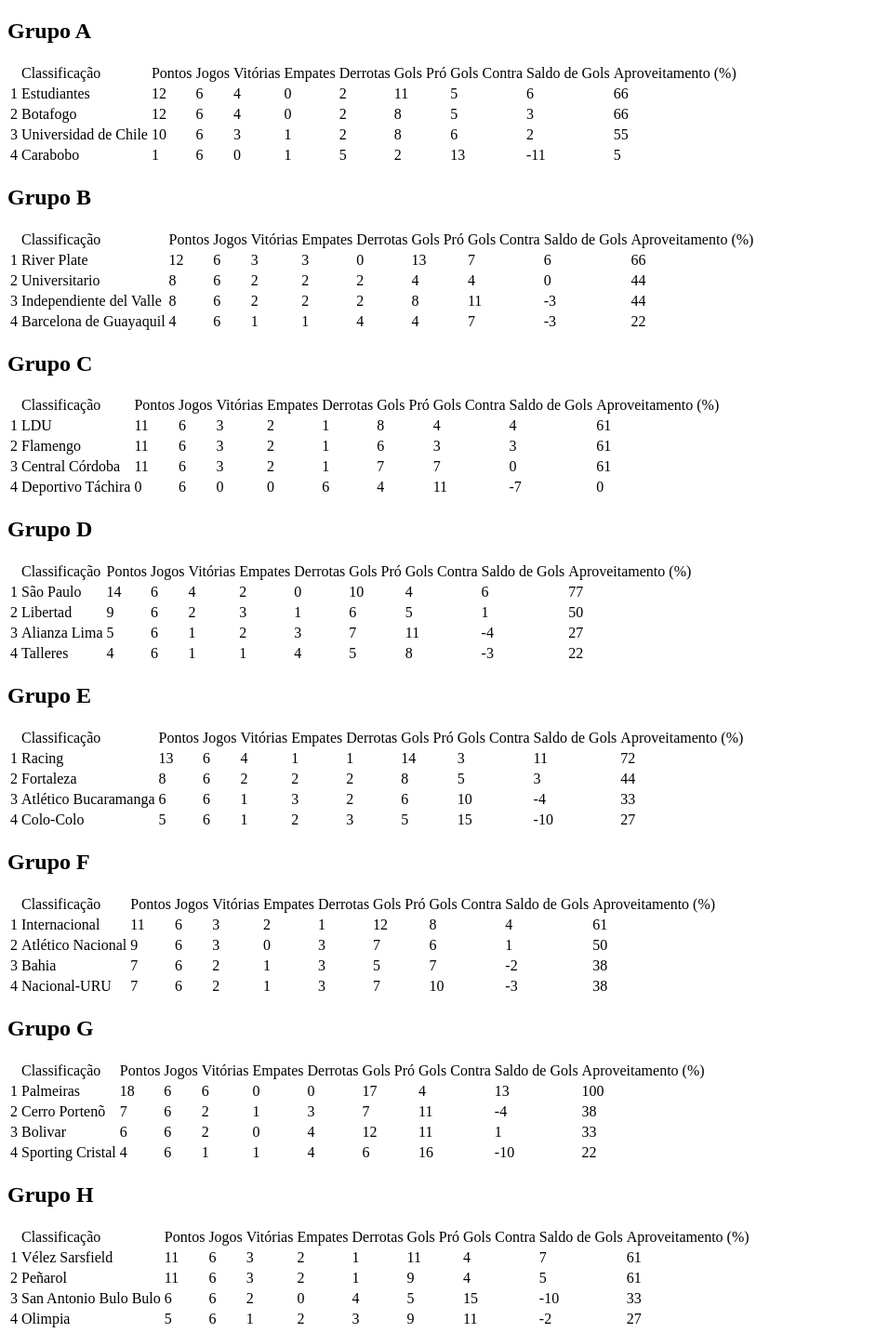
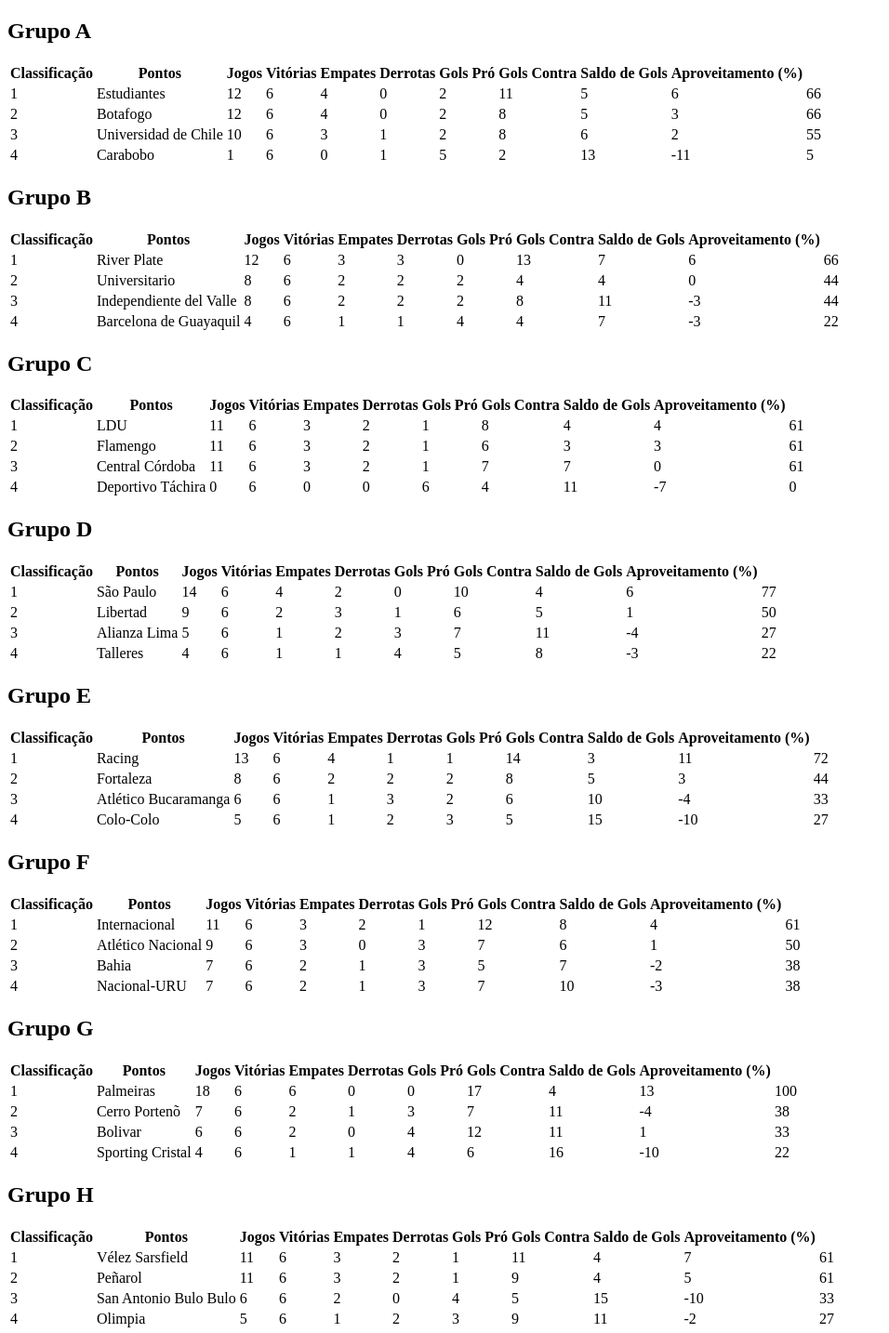
Before and after one commit to gab-fran/Atividade-Primeira-pagina-HTML, a plain HTML site: page index.html in a window 1280 px wide. Shown: the whole page at 93% size, without its empty margins (0-956 px from the left). Drawn offline with Linux system fonts and the light colour scheme.

Commit message:
Corrigindo o cabeçalho das tabelas

```diff
--- a/index.html
+++ b/index.html
@@ -10,18 +10,18 @@
     <body>
         <h2>Grupo A</h2>
         <table>
-            <th>
-                <td>Classificação</td>
-                <td>Pontos</td>
-                <td>Jogos</td>
-                <td>Vitórias</td>
-                <td>Empates</td>
-                <td>Derrotas</td>
-                <td>Gols Pró</td>
-                <td>Gols Contra</td>
-                <td>Saldo de Gols</td>
-                <td>Aproveitamento (%)</td>
-            </th>
+            <tr>
+                <th>Classificação</th>
+                <th>Pontos</th>
+                <th>Jogos</th>
+                <th>Vitórias</th>
+                <th>Empates</th>
+                <th>Derrotas</th>
+                <th>Gols Pró</th>
+                <th>Gols Contra</th>
+                <th>Saldo de Gols</th>
+                <th>Aproveitamento (%)</th>
+            </tr>
 
             <tr>
                 <td>1</td>
@@ -79,18 +79,18 @@
 
         <h2>Grupo B</h2>
         <table>
-            <th>
-                <td>Classificação</td>
-                <td>Pontos</td>
-                <td>Jogos</td>
-                <td>Vitórias</td>
-                <td>Empates</td>
-                <td>Derrotas</td>
-                <td>Gols Pró</td>
-                <td>Gols Contra</td>
-                <td>Saldo de Gols</td>
-                <td>Aproveitamento (%)</td>
-            </th>
+            <tr>
+                <th>Classificação</th>
+                <th>Pontos</th>
+                <th>Jogos</th>
+                <th>Vitórias</th>
+                <th>Empates</th>
+                <th>Derrotas</th>
+                <th>Gols Pró</th>
+                <th>Gols Contra</th>
+                <th>Saldo de Gols</th>
+                <th>Aproveitamento (%)</th>
+            </tr>
 
             <tr>
                 <td>1</td>
@@ -148,18 +148,18 @@
 
         <h2>Grupo C</h2>
         <table>
-            <th>
-                <td>Classificação</td>
-                <td>Pontos</td>
-                <td>Jogos</td>
-                <td>Vitórias</td>
-                <td>Empates</td>
-                <td>Derrotas</td>
-                <td>Gols Pró</td>
-                <td>Gols Contra</td>
-                <td>Saldo de Gols</td>
-                <td>Aproveitamento (%)</td>
-            </th>
+            <tr>
+                <th>Classificação</th>
+                <th>Pontos</th>
+                <th>Jogos</th>
+                <th>Vitórias</th>
+                <th>Empates</th>
+                <th>Derrotas</th>
+                <th>Gols Pró</th>
+                <th>Gols Contra</th>
+                <th>Saldo de Gols</th>
+                <th>Aproveitamento (%)</th>
+            </tr>
 
             <tr>
                 <td>1</td>
@@ -217,18 +217,18 @@
 
         <h2>Grupo D</h2>
         <table>
-            <th>
-                <td>Classificação</td>
-                <td>Pontos</td>
-                <td>Jogos</td>
-                <td>Vitórias</td>
-                <td>Empates</td>
-                <td>Derrotas</td>
-                <td>Gols Pró</td>
-                <td>Gols Contra</td>
-                <td>Saldo de Gols</td>
-                <td>Aproveitamento (%)</td>
-            </th>
+            <tr>
+                <th>Classificação</th>
+                <th>Pontos</th>
+                <th>Jogos</th>
+                <th>Vitórias</th>
+                <th>Empates</th>
+                <th>Derrotas</th>
+                <th>Gols Pró</th>
+                <th>Gols Contra</th>
+                <th>Saldo de Gols</th>
+                <th>Aproveitamento (%)</th>
+            </tr>
 
             <tr>
                 <td>1</td>
@@ -286,18 +286,18 @@
 
         <h2>Grupo E</h2>
         <table>
-            <th>
-                <td>Classificação</td>
-                <td>Pontos</td>
-                <td>Jogos</td>
-                <td>Vitórias</td>
-                <td>Empates</td>
-                <td>Derrotas</td>
-                <td>Gols Pró</td>
-                <td>Gols Contra</td>
-                <td>Saldo de Gols</td>
-                <td>Aproveitamento (%)</td>
-            </th>
+            <tr>
+                <th>Classificação</th>
+                <th>Pontos</th>
+                <th>Jogos</th>
+                <th>Vitórias</th>
+                <th>Empates</th>
+                <th>Derrotas</th>
+                <th>Gols Pró</th>
+                <th>Gols Contra</th>
+                <th>Saldo de Gols</th>
+                <th>Aproveitamento (%)</th>
+            </tr>
 
             <tr>
                 <td>1</td>
@@ -355,18 +355,18 @@
 
         <h2>Grupo F</h2>
         <table>
-            <th>
-                <td>Classificação</td>
-                <td>Pontos</td>
-                <td>Jogos</td>
-                <td>Vitórias</td>
-                <td>Empates</td>
-                <td>Derrotas</td>
-                <td>Gols Pró</td>
-                <td>Gols Contra</td>
-                <td>Saldo de Gols</td>
-                <td>Aproveitamento (%)</td>
-            </th>
+            <tr>
+                <th>Classificação</th>
+                <th>Pontos</th>
+                <th>Jogos</th>
+                <th>Vitórias</th>
+                <th>Empates</th>
+                <th>Derrotas</th>
+                <th>Gols Pró</th>
+                <th>Gols Contra</th>
+                <th>Saldo de Gols</th>
+                <th>Aproveitamento (%)</th>
+            </tr>
 
             <tr>
                 <td>1</td>
@@ -424,19 +424,18 @@
 
         <h2>Grupo G</h2>
         <table>
-
-            <th>
-                <td>Classificação</td>
-                <td>Pontos</td>
-                <td>Jogos</td>
-                <td>Vitórias</td>
-                <td>Empates</td>
-                <td>Derrotas</td>
-                <td>Gols Pró</td>
-                <td>Gols Contra</td>
-                <td>Saldo de Gols</td>
-                <td>Aproveitamento (%)</td>
-            </th>
+            <tr>
+                <th>Classificação</th>
+                <th>Pontos</th>
+                <th>Jogos</th>
+                <th>Vitórias</th>
+                <th>Empates</th>
+                <th>Derrotas</th>
+                <th>Gols Pró</th>
+                <th>Gols Contra</th>
+                <th>Saldo de Gols</th>
+                <th>Aproveitamento (%)</th>
+            </tr>
 
             <tr>
                 <td>1</td>
@@ -498,18 +497,18 @@
 
         <h2>Grupo H</h2>
         <table>
-            <th>
-                <td>Classificação</td>
-                <td>Pontos</td>
-                <td>Jogos</td>
-                <td>Vitórias</td>
-                <td>Empates</td>
-                <td>Derrotas</td>
-                <td>Gols Pró</td>
-                <td>Gols Contra</td>
-                <td>Saldo de Gols</td>
-                <td>Aproveitamento (%)</td>
-            </th>
+            <tr>
+                <th>Classificação</th>
+                <th>Pontos</th>
+                <th>Jogos</th>
+                <th>Vitórias</th>
+                <th>Empates</th>
+                <th>Derrotas</th>
+                <th>Gols Pró</th>
+                <th>Gols Contra</th>
+                <th>Saldo de Gols</th>
+                <th>Aproveitamento (%)</th>
+            </tr>
 
             <tr>
                 <td>1</td>
```
